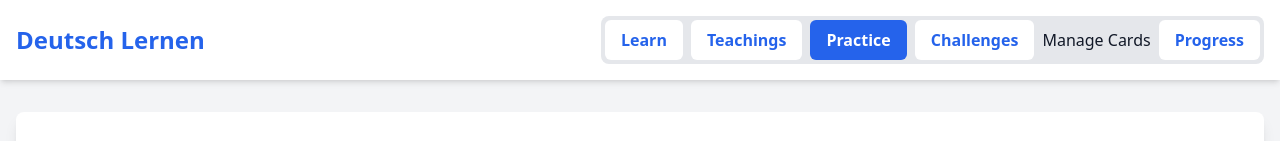
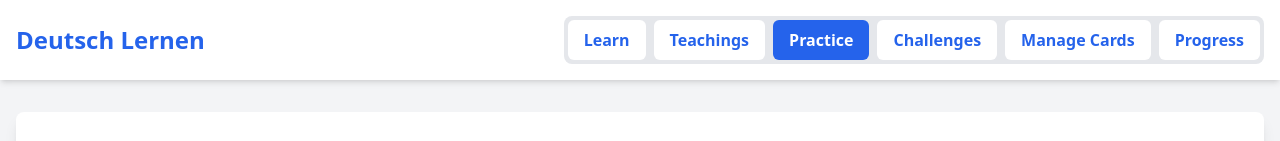
Before and after one commit to Gunateja020/Deutsch_Lernen, a React (Vite) app: page / in a window 1280 px wide. Shown: the top 141 px of the page. Built offline with nearby package versions, Linux system fonts and the light colour scheme; no server answers.

Commit message:
updating button

```diff
--- a/components/Header.tsx
+++ b/components/Header.tsx
@@ -46,12 +46,11 @@ const Header: React.FC<HeaderProps> = ({ currentView, setCurrentView }) => {
             Challenges
           </button>
           <button
-            viewName="manage"
-            currentView={currentView}
-            setCurrentView={setCurrentView}
-          >
-            Manage Cards
-          </button>
+            onClick={() => setCurrentView('manage')}
+            className={`px-4 py-2 rounded-md font-semibold transition-colors duration-300 ${currentView === 'manage' ? activeClasses : inactiveClasses}`}
+          >
+            Manage Cards
+          </button>
           <button
             onClick={() => setCurrentView('progress')}
             className={`px-4 py-2 rounded-md font-semibold transition-colors duration-300 ${currentView === 'progress' ? activeClasses : inactiveClasses}`}
```
